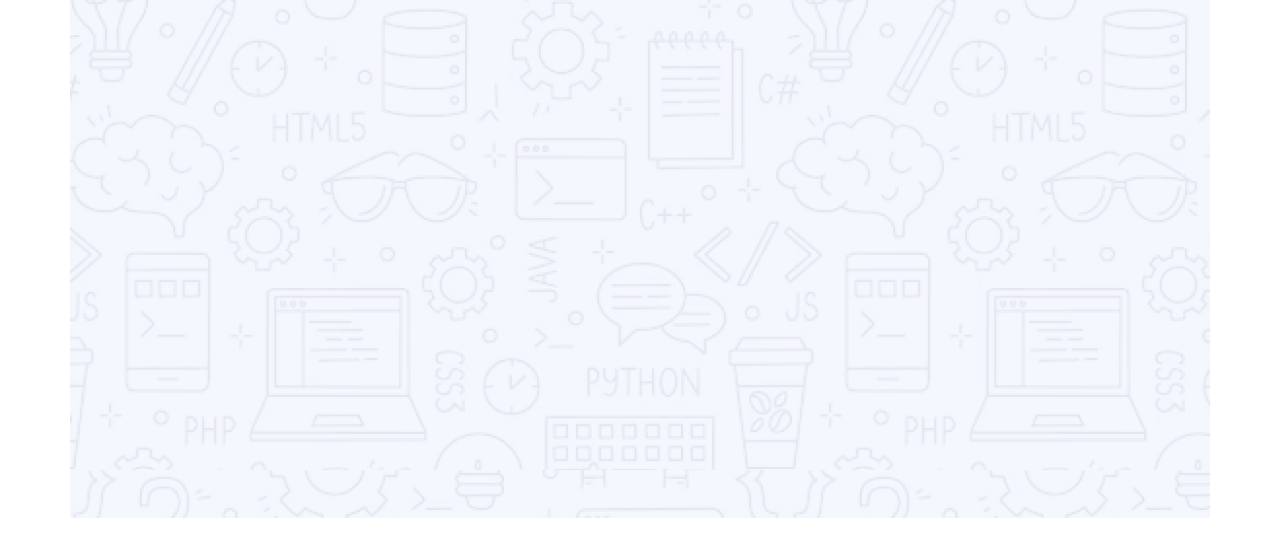
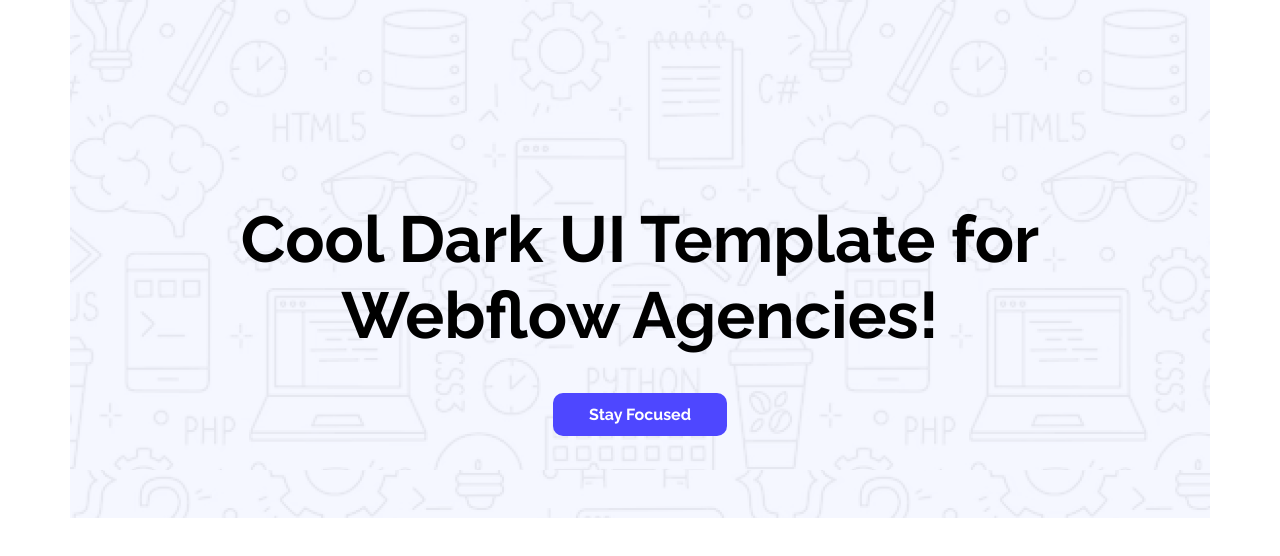
Before and after one commit to mehedirifat9/landing-launchpad, a plain HTML site: page index.html in a window 1280 px wide. Shown: the part 192-748 px from the top of the page. Drawn offline with Linux system fonts and the light colour scheme.

Commit message:
Header Section Completed

```diff
--- a/index.html
+++ b/index.html
@@ -11,13 +11,18 @@
     <title>Landing Launchpad</title>
 </head>
 <body>
+    <!-- Header Section Starts Here  -->
     <header class="header-section">
         <nav class="navbar-section">
             <img style="height: 150px; width: 150px;" src="./ui/logo.jpg" alt="">
-            <button class="signup-btn">Sign Up</button>
+            <button class="button">Sign Up</button>
         </nav>
-
+        <div class="banner-section">
+            <h3 class="banner-title">Cool Dark UI Template for <br> Webflow Agencies!</h3>
+        <button class="button">Stay Focused</button>
+        </div>
      </header>
+    <!-- Header Section Ends Here  -->
      <main>
 
     </main>
--- a/style.css
+++ b/style.css
@@ -24,7 +24,7 @@ header{
     margin-top: 10px;
 }
 
-.signup-btn{
+.button{
     font-size: 16px;
     font-weight: bold;
     font-family: raleway;
@@ -34,3 +34,18 @@ header{
     background-color: #4E47FF;
     color: white;
 }
+.banner-title{
+    font-size: 65px;
+    font-weight: bold;
+    font-family: raleway;
+    padding-bottom: 40px;
+}
+
+.banner-section{
+    height: 700px;
+    display: flex;
+    flex-direction: column;
+    justify-content: center;
+    align-items: center;
+    text-align: center;
+}
```
